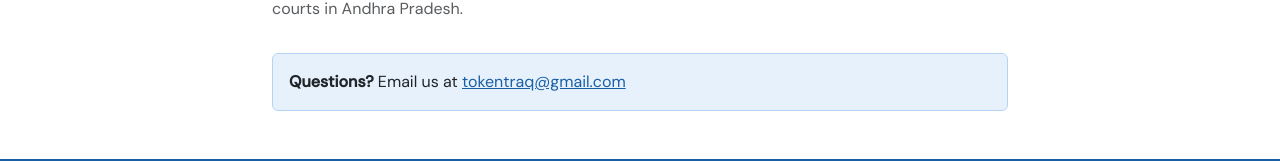
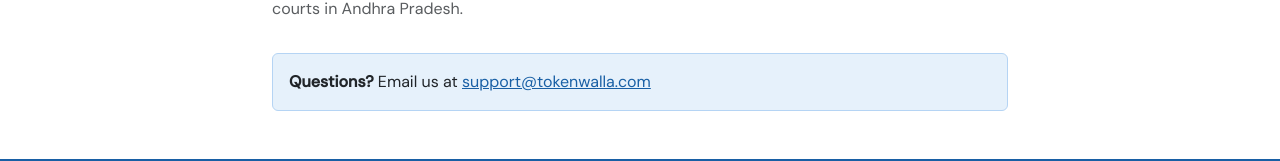
Before and after one commit to vishnuvardhan122004-boop/tokenwalla, a React (Create React App) app: page /terms in a window 1280 px wide. Shown: the part 970-1131 px from the top of the page. Built offline with nearby package versions, Linux system fonts and the light colour scheme; no server answers.

Commit message:
Gmail number update

```diff
--- a/src/componets/Contact.jsx
+++ b/src/componets/Contact.jsx
@@ -35,13 +35,13 @@ const Contact = () => {
         `Name: ${form.name}\nMobile: ${form.mobile}\n\n${form.message}`
       );
       window.open(
-        `mailto:tokentraq@gmail.com?subject=${mailSubject}&body=${mailBody}`,
+        `mailto:support@tokenwalla.com?subject=${mailSubject}&body=${mailBody}`,
         '_blank'
       );
 
       setStatus({
         type: 'success',
-        msg: "Your message has been prepared. If a new window didn't open, please email tokentraq@gmail.com directly.",
+        msg: "Your message has been prepared. If a new window didn't open, please email support@tokenwalla.com directly.",
       });
       setForm({ name: '', mobile: '', subject: '', message: '' });
     } catch {
@@ -55,7 +55,7 @@ const Contact = () => {
     <>
     <SEO
   title="Contact TokenWalla — Support & Help"
-  description="Get in touch with TokenWalla support. Email us at tokentraq@gmail.com or call +91-7286995933 for help with bookings, hospitals, or technical issues."
+  description="Get in touch with TokenWalla support. Email us at support@tokenwalla.com or call +91-7286995933 for help with bookings, hospitals, or technical issues."
   url="/contact"
      />
       <style>{`
@@ -160,7 +160,7 @@ const Contact = () => {
               <div>
                 <div className="ct-contact-label">Email</div>
                 <div className="ct-contact-value">
-                  <a href="mailto:tokentraq@gmail.com">tokentraq@gmail.com</a>
+                  <a href="mailto:support@tokenwalla.com">support@tokenwalla.com</a>
                 </div>
               </div>
             </div>
--- a/src/componets/Terms.js
+++ b/src/componets/Terms.js
@@ -22,7 +22,7 @@ const Terms = () => {
 
       <div className="p-3 rounded" style={{ background: '#E6F1FB', border: '1px solid #B5D4F4', marginTop: 32 }}>
         <strong>Questions?</strong> Email us at{' '}
-        <a href="mailto:tokentraq@gmail.com" style={{ color: '#185FA5' }}>tokentraq@gmail.com</a>
+        <a href="mailto:support@tokenwalla.com" style={{ color: '#185FA5' }}>support@tokenwalla.com</a>
       </div>
     </div>
   );
```
